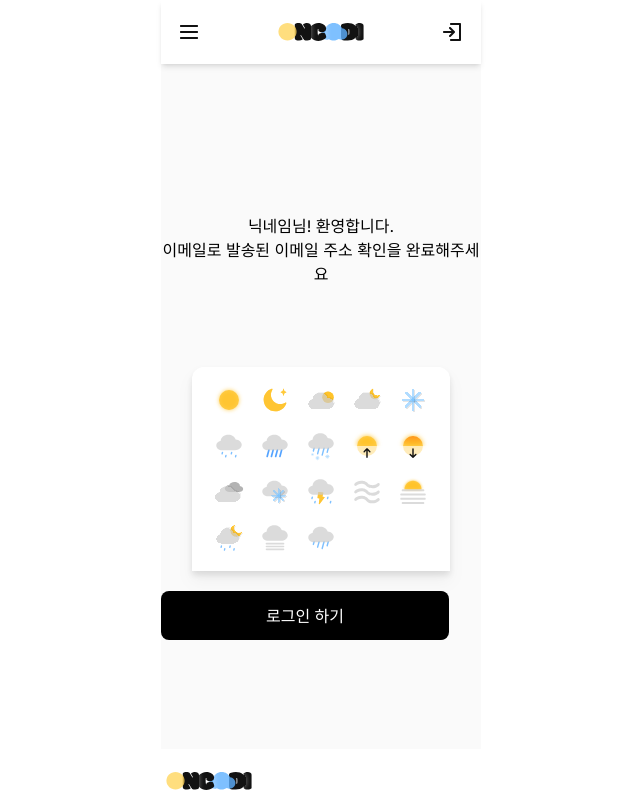
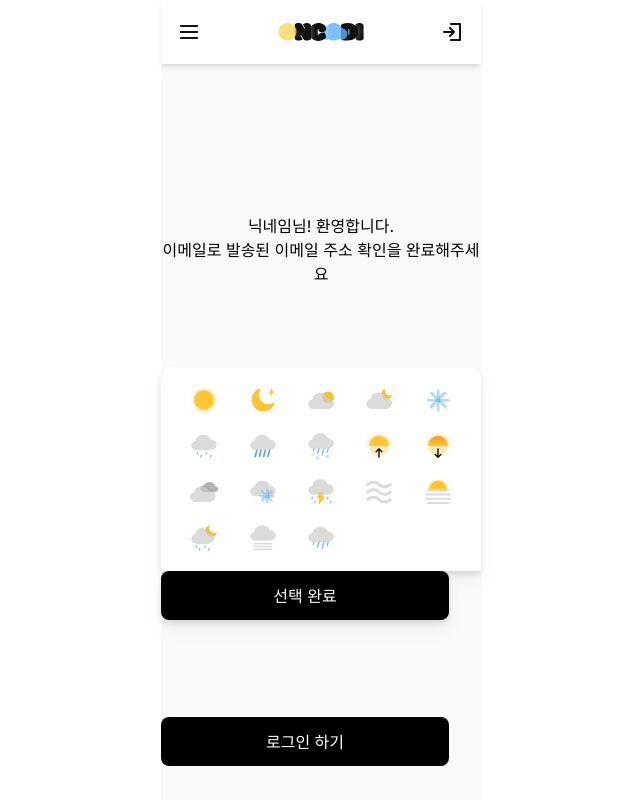
Before and after one commit to 6chenodongja/6che, a Next.js app: page /signUpDone in a window 1280 px wide. Shown: the top 800 px of the page, without its empty margins (319-959 px from the left). Built offline with nearby package versions, Linux system fonts and the light colour scheme.

Commit message:
fix: 바텀 시트 제작 중

```diff
--- a/src/app/(providers)/(root)/(auth)/signUpDone/_components/BottomSheet.tsx
+++ b/src/app/(providers)/(root)/(auth)/signUpDone/_components/BottomSheet.tsx
@@ -1,8 +1,11 @@
+'use client';
+
 import Image from 'next/image';
 import { useState } from 'react';
+import { FormEventHandler } from 'react';
 
 function BottomSheet() {
-  // const [profileIcon, setProfileIcon] = useState();
+  const [selectedImage, setSelectedImage] = useState<string | null>(null);
 
   const profileIcons = [
     '/images/Weather/sun.svg',
@@ -31,21 +34,42 @@ function BottomSheet() {
   //   if (profileIcon) {
   //   }
   // };
+  const handleImageClick = (url: string) => {
+    setSelectedImage(url);
+  };
+
+  const handleSubmit: FormEventHandler<HTMLFormElement> = (e) => {
+    e.preventDefault();
+    if (selectedImage) {
+      alert(selectedImage);
+    } else {
+      alert('No image selected.');
+    }
+  };
 
   return (
     <>
       <div className="flex flex-col drop-shadow-lg">
-        <form className="grid grid-cols-5 gap-3 h-full rounded-t-xl bg-white m-auto mt-[61px] px-5 py-4">
+        <form onSubmit={handleSubmit}>
+          <div className="grid grid-cols-5 gap-3 h-full rounded-t-xl bg-white m-auto mt-[61px] px-5 py-4">
             {profileIcons.map((icon, index) => (
+              <div
+                key={icon}
+                className={`flex justify-center items-center ${selectedImage === icon ? 'border border-2 rounded-[3px] border-blue-300' : 'border-transparent'}`}
+              >
                 <Image
-              key={index}
                   src={icon}
                   alt=""
                   width={34}
                   height={34}
-              className={``}
+                  onClick={() => handleImageClick(icon)}
                 />
+              </div>
             ))}
+          </div>
+          <button className="bg-black text-white rounded-lg w-[288px] h-[49px] hover:bg-blue-400 mb-[77px]">
+            선택 완료
+          </button>
         </form>
       </div>
     </>
@@ -53,9 +77,3 @@ function BottomSheet() {
 }
 
 export default BottomSheet;
-
-{
-  /* <button className="bg-black text-white rounded-lg w-[288px] h-[49px] hover:bg-blue-400">
-  선택 완료
-</button> */
-}
--- a/src/app/(providers)/(root)/(auth)/signup/_components/SignUp.tsx
+++ b/src/app/(providers)/(root)/(auth)/signup/_components/SignUp.tsx
@@ -76,11 +76,8 @@ function SingUp() {
   };
 
   return (
-    <main className="container h-full flex flex-col items-center justify-center bg-white">
-      <form
-        onSubmit={onSubmit}
-        className="w-full max-w-sm mx-auto bg-white p-6 rounded-lg shadow-md"
-      >
+    <main className="h-auto justify-center m-auto">
+      <form onSubmit={onSubmit} className="flex flex-col">
         <h1 className="text-2xl font-bold text-center text-black mb-6">
           회원가입
         </h1>
@@ -127,7 +124,6 @@ function SingUp() {
               placeholder="아이디"
               className="flex-grow h-10 px-3 rounded-l-lg border border-gray-300"
             />
-            <span className="self-center px-2">@</span>
             {emailDomain === '직접 입력' ? (
               <input
                 type="text"
@@ -137,7 +133,7 @@ function SingUp() {
                 }}
                 value={customEmailDomain}
                 placeholder="도메인 입력"
-                className="w-40 h-10 px-3 rounded-r-lg border border-gray-300"
+                className={`w-40 h-10 px-3 rounded-r-lg border border-gray-300 <span className="self-center px-2">@</span>`}
               />
             ) : (
               <select
@@ -151,7 +147,7 @@ function SingUp() {
                     {domain}
                   </option>
                 ))}
-                <option value="직접 입력">직접 입력</option>
+                {/* <option value="직접 입력">직접 입력</option> */}
               </select>
             )}
           </div>
--- a/src/app/(providers)/(root)/(mypage)/profile/_components/ProfileForm.tsx
+++ b/src/app/(providers)/(root)/(mypage)/profile/_components/ProfileForm.tsx
@@ -89,7 +89,7 @@ const ProfileForm: React.FC = () => {
   };
 
   return (
-    <main className="w-80 h-[633px] relative overflow-hidden bg-neutral-50 m-auto">
+    <main className="w-80 h-[633px] overflow-hidden bg-neutral-50 m-auto">
       <section className="flex flex-col justify-start items-start w-72 absolute left-4 top-[82px] gap-1.5 py-1.5">
         <header className="flex justify-start items-center self-stretch flex-grow-0 flex-shrink-0 relative gap-2 pl-0.5">
           <h1 className="flex-grow-0 flex-shrink-0 text-sm font-medium text-left text-[#4d4d4d]">
@@ -135,7 +135,7 @@ const ProfileForm: React.FC = () => {
               alt={`profile-icon-${index}`}
               width={34}
               height={34}
-              className={`border-2 rounded-md ${profileIcon === icon ? 'border-blue-200' : 'border-transparent'}`}
+              className={`border-2 rounded-md  ${profileIcon === icon ? 'border-blue-200' : 'border-transparent'}`}
               onClick={() => handleProfileIconSelect(icon)}
             />
           ))}
--- a/src/app/(providers)/(root)/(mypage)/profile/page.tsx
+++ b/src/app/(providers)/(root)/(mypage)/profile/page.tsx
@@ -1,8 +1,12 @@
 import React from 'react';
 import ProfileForm from './_components/ProfileForm';
 
-const Profile: React.FC = () => {
-  return <ProfileForm />;
-};
+function ProfileFormPage() {
+  return (
+    <main>
+      <ProfileForm />
+    </main>
+  );
+}
 
-export default Profile;
+export default ProfileFormPage;
```
Lines whose indentation alone changed are shown as unchanged.
